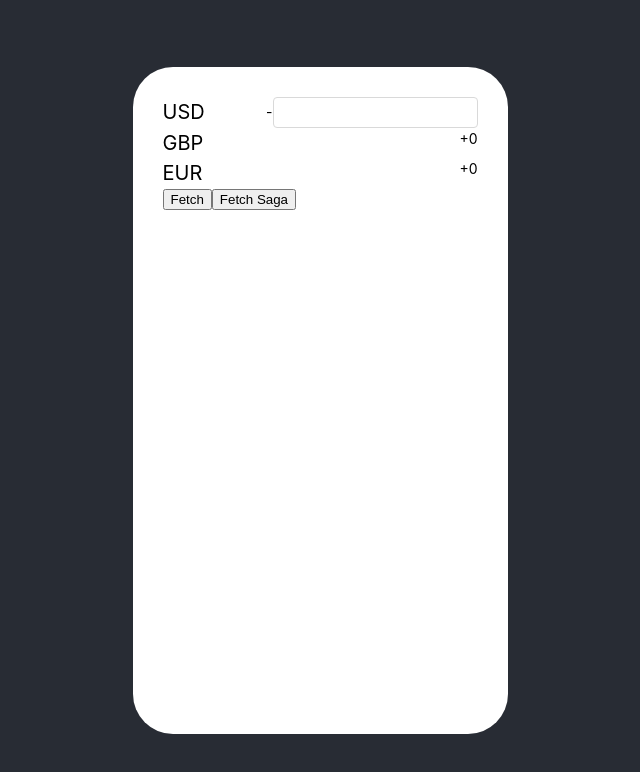
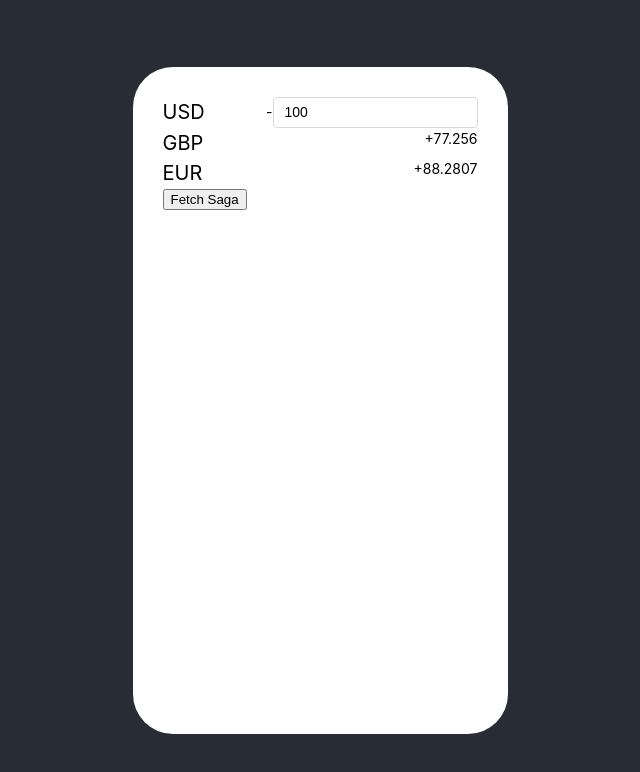
Before and after one commit to Nikolai56/exchanger, a React (Create React App) app: page / in a window 1280 px wide. Shown: the top 772 px of the page, without its empty margins (320-960 px from the left). Built offline with nearby package versions, Linux system fonts and the light colour scheme.

Commit message:
removed fetch func from component added timer

```diff
--- a/src/containers/App.js
+++ b/src/containers/App.js
@@ -14,14 +14,10 @@ type State = {
   amount: number,
 };
 
-const APP_ID = '314315a90b8243d5bb2c1060cd7c738b';
-//could be BASE const &base=${BASE}
-const URL = `https://openexchangerates.org/api/latest.json?app_id=${APP_ID}`;
-
 class App extends Component<Props, State> {
   constructor(props) {
     super(props);
-    this.state = { amount: 0 };
+    this.state = { amount: 100 };
   }
 
   static defaultProps = {
@@ -34,23 +30,17 @@ class App extends Component<Props, State> {
     }
   };
 
-    asyncFetch = async () => {
-      try {
-        const response = await fetch(URL);
-        if(response.ok){
-          return await response.json();
-        }
-      } catch(error) {
-        console.log(error);
-      }
-    };
+  componentDidMount() {
+    // this.handleFetchRates();
+    this.timeInterval = setInterval(() => {
+      console.log('time to Refetch rates');
+      // this.handleFetchRates();
+    }, 10000);
+  }
 
-  getRates = () => {
-    this.asyncFetch().then(
-      res => console.log('successfully fetched', res),
-      err => console.log(err)
-    );
-  };
+  componentWillUnmount() {
+    clearInterval(this.timeInterval);
+  }
 
   handleFetchRates = () => {
     this.props.dispatch(fetchRates());
@@ -61,8 +51,8 @@ class App extends Component<Props, State> {
   };
 
   render() {
-    const { data: { rates, base } } = this.props;
-    console.log('props data', rates);
+    const { data: { rates, base }, isLoading } = this.props;
+    console.log('props data', this.props.data);
 
     return (
       <div className="App">
@@ -74,6 +64,7 @@ class App extends Component<Props, State> {
                 type="number"
                 className="input"
                 onChange={this.handleTextChange}
+                value={this.state.amount}
               /></div>
             </div>
             <div className="App-row">
@@ -84,8 +75,8 @@ class App extends Component<Props, State> {
               <div className="App-row__label">EUR</div>
               <div>+{this.state.amount * rates.EUR}</div>
             </div>
-            <button onClick={this.getRates}>Fetch</button>
             <button onClick={this.handleFetchRates}>Fetch Saga</button>
+            {isLoading && <div>Loading...</div>}
           </div>
         </header>
       </div>
```
Also changed, not shown: src/sagas/index.js (+0 -9 lines).
